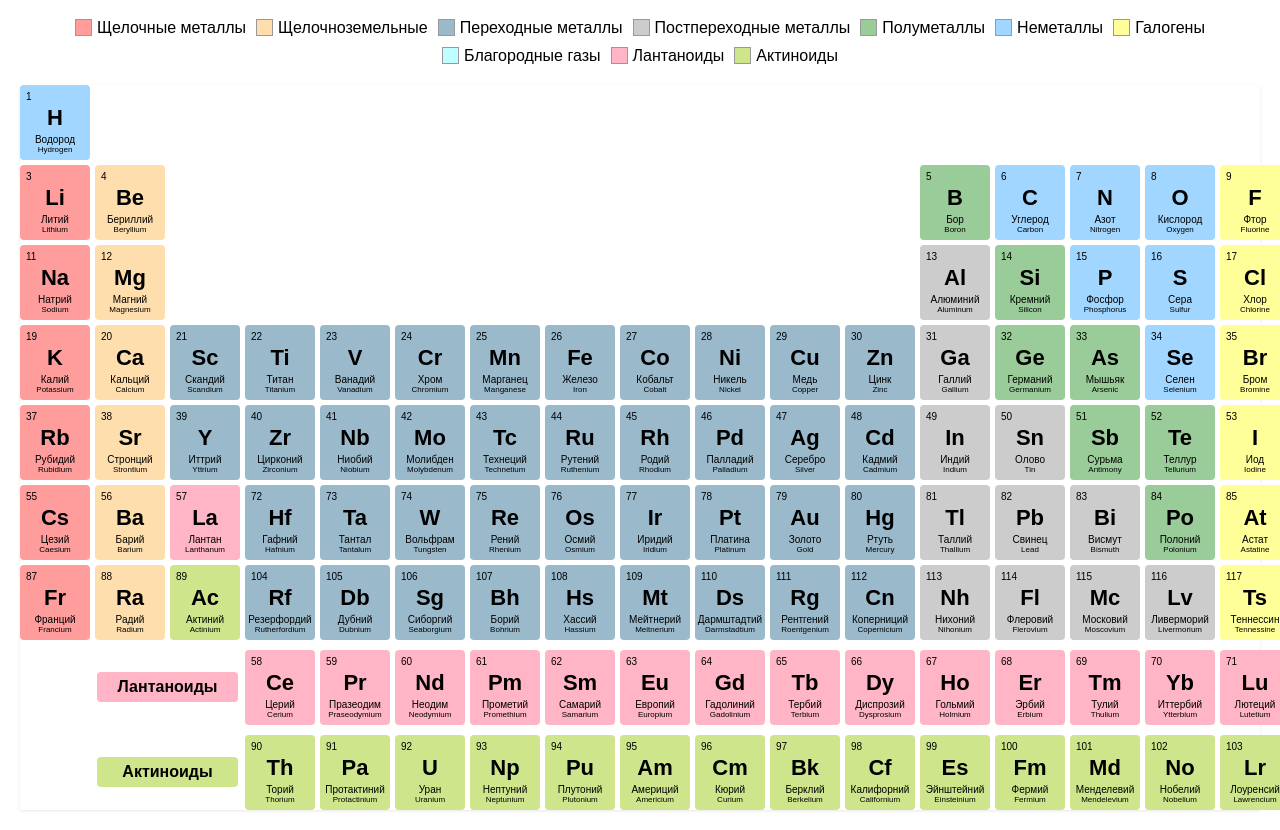
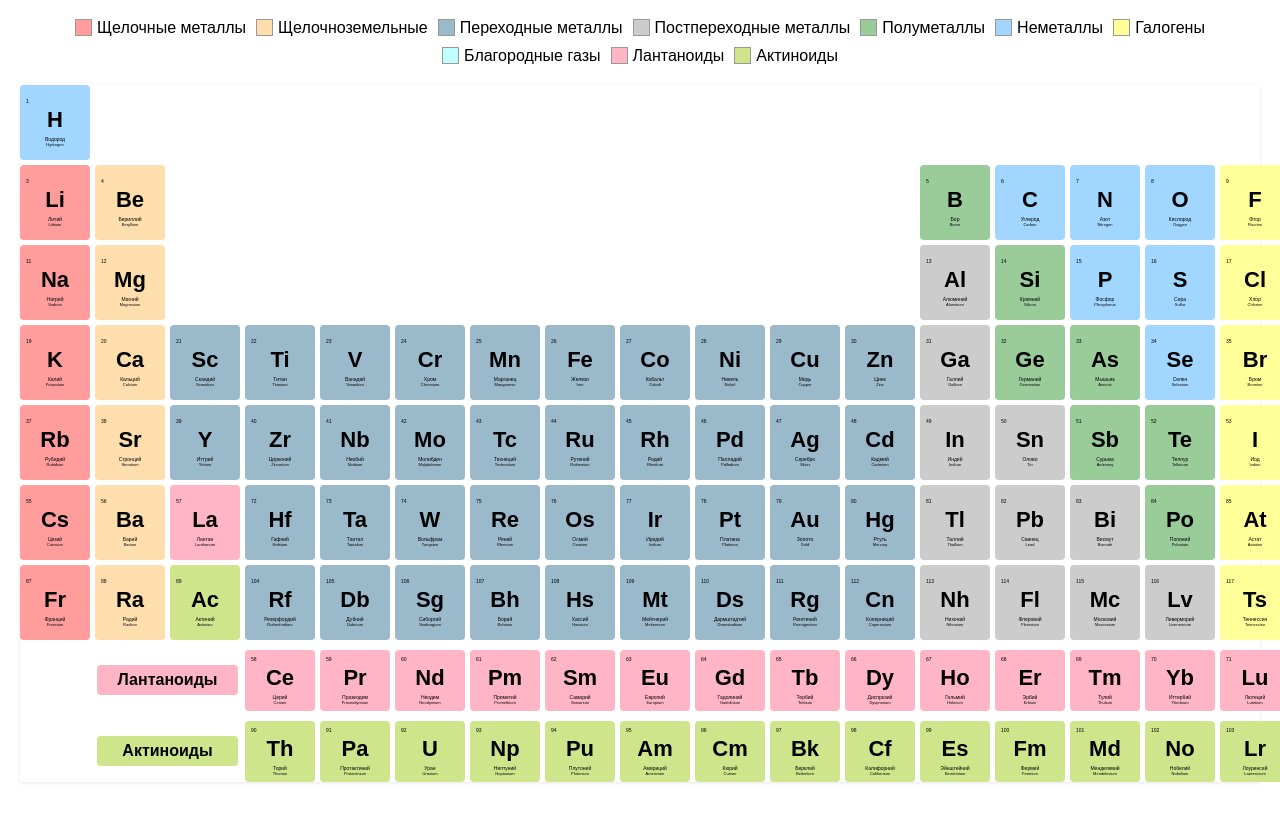
Before and after one commit to Reposes/Web, a plain HTML site: page 03-MendeleevTable/index.html in a window 1280 px wide. Shown: the part 61-891 px from the top of the page. After the commit the page ends 863 px from the top, so only its background shows below. Drawn offline with Linux system fonts and the light colour scheme.

Commit message:
Change font-size:

```diff
--- a/03-MendeleevTable/style.css
+++ b/03-MendeleevTable/style.css
@@ -76,7 +76,7 @@ body {
 /* ... аналогично для других категорий ... */
 
 .number {
-    font-size: 10px;
+    font-size: 5px;
     align-self: flex-start;
 }
 
@@ -87,11 +87,11 @@ body {
 }
 
 .nameRu {
-    font-size: 10px;
+    font-size: 5px;
 }
 
 .nameEn {
-    font-size: 8px;
+    font-size: 4px;
 }
 
 .legend {
```
